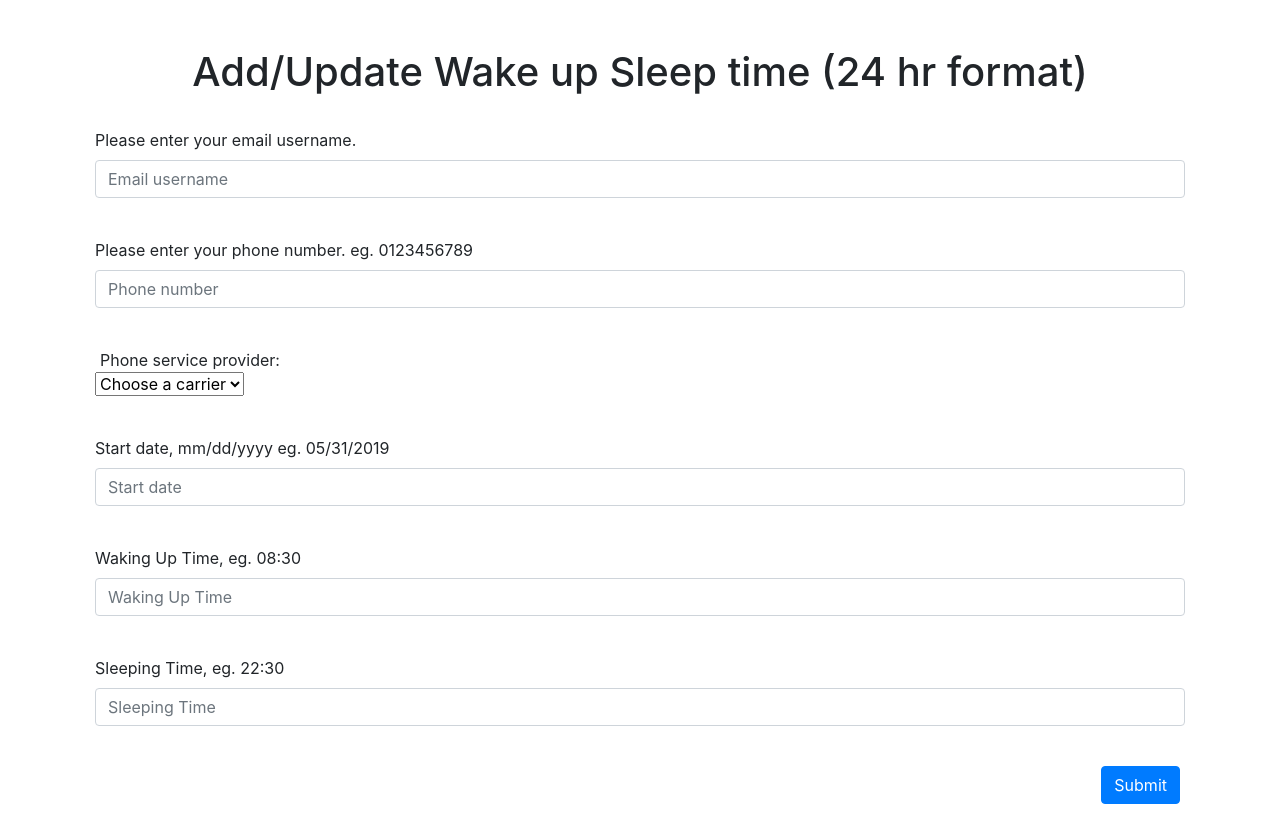
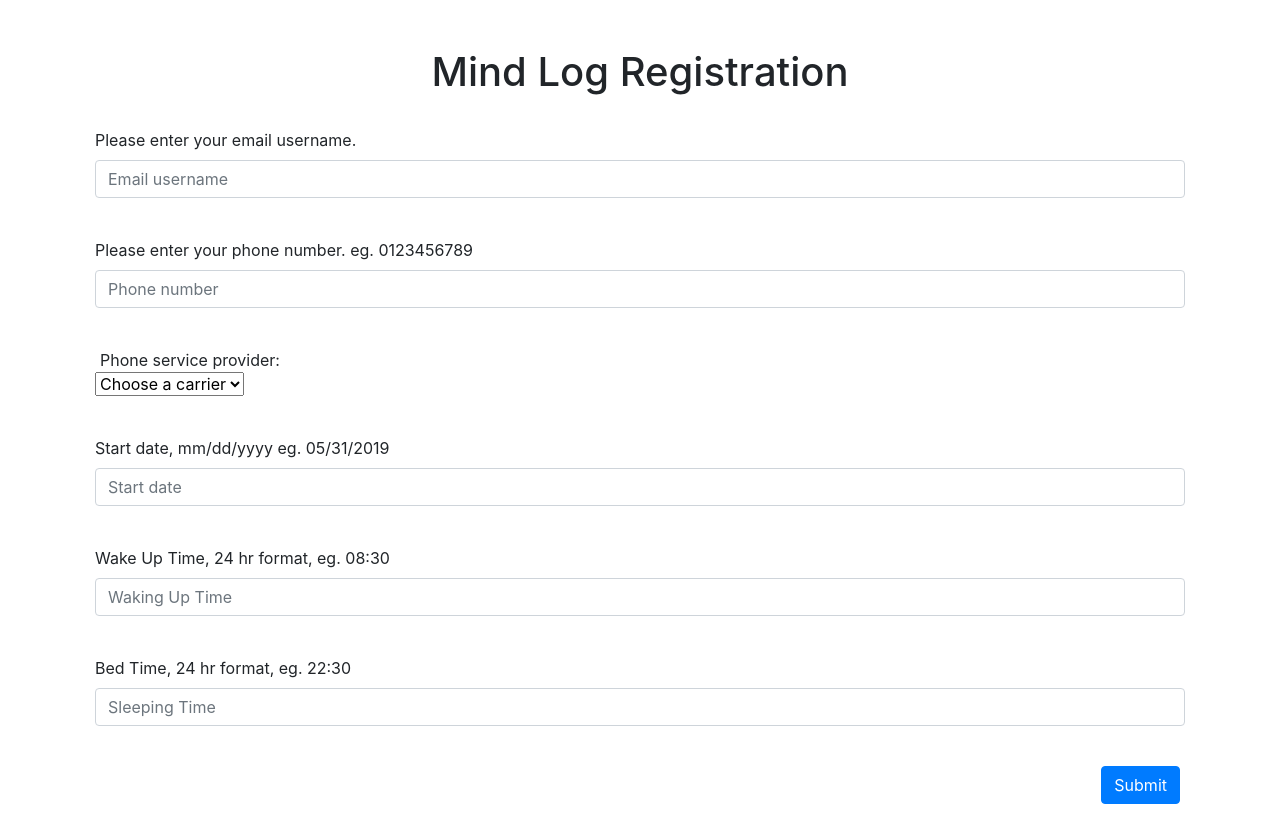
Before and after one commit to swp930/pythonserver-neatlabs, a Flask app: page /register in a window 1280 px wide. Before the commit the page ends 804 px from the top, so only its background shows below. Run offline with Flask 2, Linux system fonts and the light colour scheme; some libraries are stand-ins or nearby versions.

Commit message:
Adding change

```diff
--- a/templates/addwakesleep.html
+++ b/templates/addwakesleep.html
@@ -18,7 +18,7 @@
             <br>
 
             <div class="row align-items-center justify-content-center">
-                <h1>Add/Update Wake up Sleep time (24 hr format)</h1>
+                <h1>Mind Log Registration</h1>
             </div>
             <br>
 
@@ -67,7 +67,7 @@
                 <br>
 
                 <div class="form-row">
-                    <label for="waketime">Waking Up Time, eg. 08:30</label>
+                    <label for="waketime">Wake Up Time, 24 hr format, eg. 08:30</label>
                     <input class="form-control" type="text" placeholder="Waking Up Time" id="waketime" name="waketime">
                 </div>
                 <p id="error-waketime"></p>
@@ -75,7 +75,7 @@
                 <br>
 
                 <div class="form-row ">
-                    <label for="sleeptime">Sleeping Time, eg. 22:30</label>
+                    <label for="sleeptime">Bed Time, 24 hr format, eg. 22:30</label>
                     <input class="form-control " type="text" placeholder="Sleeping Time" id="sleeptime" name="sleeptime">
                 </div>
                 <p id="error-sleeptime"></p>
@@ -83,6 +83,7 @@
                 <br>
             </form>
             <button onClick = "handleSubmit()" class="btn btn-primary " style="float:right ">Submit</button>
+            <p id="buttonsubmitted"></p>
             <br><br>
         </div>
     </div>
@@ -159,8 +160,10 @@
 
             if(!validSubmission)
                 return
-            else
+            else {
+                document.getElementById("buttonsubmitted").innerHTML = "Submitted"
                 document.forms["addwakesleep"].submit()
+            }
         }
     </script>
 
```
Also changed, not shown: 2 other files.
